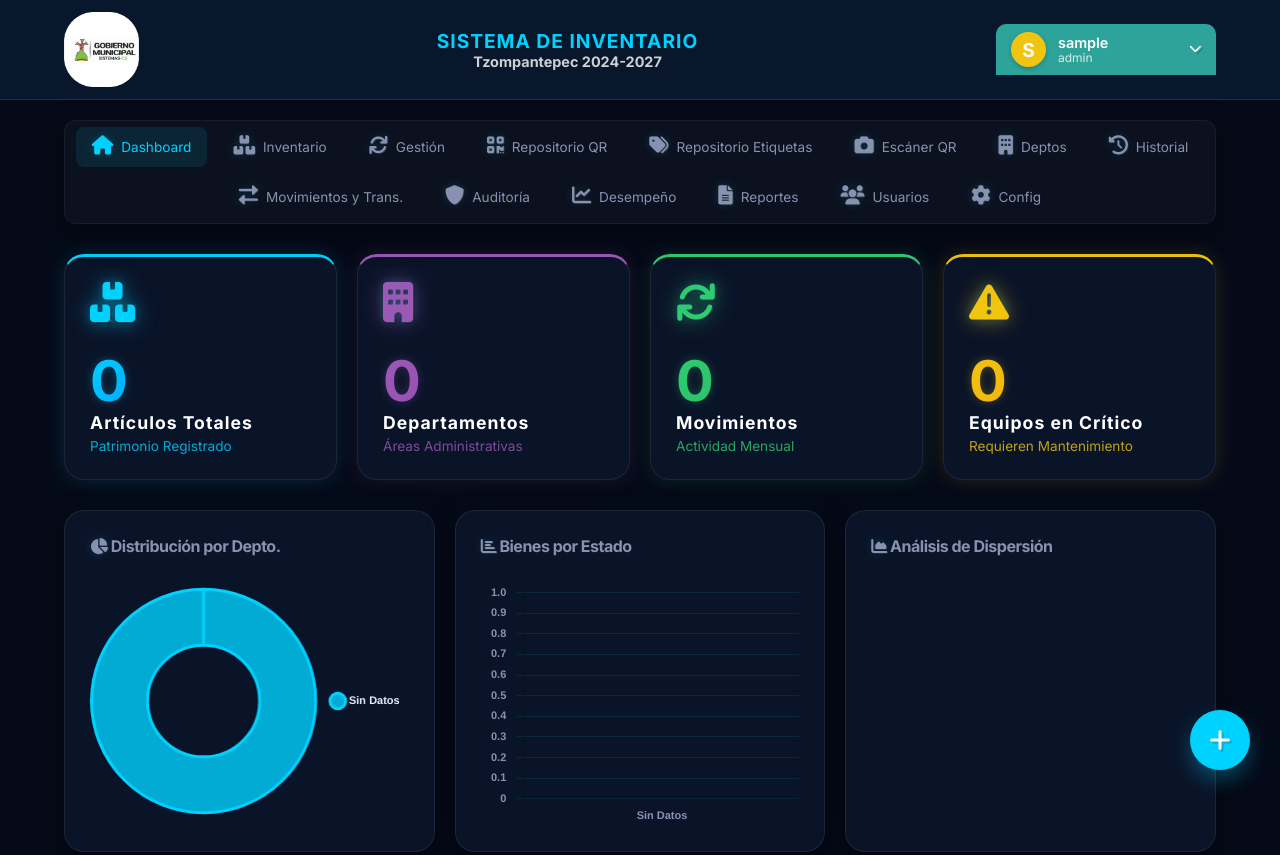
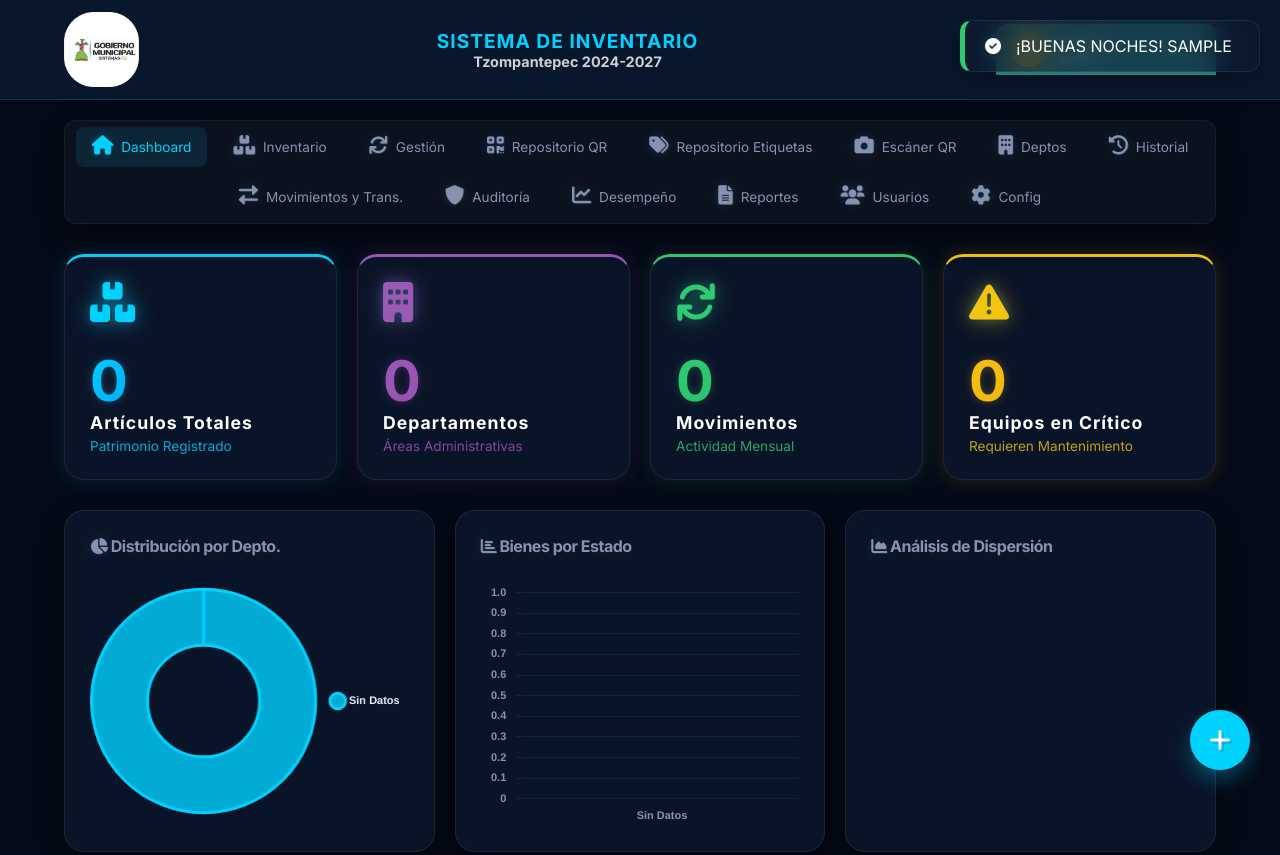
Before and after one commit to jhory1808/sibim-tzompantepec, a website: page index.html in a window 1280 px wide. Shown: the top 855 px of the page. Drawn offline with nearby package versions, Linux system fonts and the light colour scheme; no server answers; sample sign-in values are in the browser's storage.

Commit message:
feat: implement dynamic greetings, system notifications, and enhanced date/time reporting

```diff
--- a/js/app.js
+++ b/js/app.js
@@ -76,6 +76,12 @@ document.addEventListener('DOMContentLoaded', () => {
         Auth.trackPresence(); // Start Heartbeat for Online status
         updateUIForUser();
         handleRolePermissions();
+
+        // Show Welcome Greeting and Init Notifications
+        if (window.location.pathname.includes('index.html')) {
+            showGreeting();
+            initNotifications();
+        }
     }
 
     // Load Dashboard Data if on index.html
@@ -369,11 +375,42 @@ function updateUIForUser() {
             adminTools.style.display = Auth.isAdmin() ? 'block' : 'none';
         }
     } else {
-        // Limpiar UI si no hay usuario (prevenir que se vea 'Admin' o valores previos)
         if (userNameElem) userNameElem.textContent = 'Invitado';
         if (userRoleElem) userRoleElem.textContent = 'Sin Sesión';
         if (avatar) avatar.textContent = '?';
         if (adminTools) adminTools.style.display = 'none';
+    }
+}
+
+function showGreeting() {
+    const user = Auth.getCurrentUser();
+    if (!user) return;
+
+    const now = new Date();
+    const hour = now.getHours();
+    let greeting = "";
+
+    if (hour >= 6 && hour < 12) greeting = "¡BUENOS DÍAS!";
+    else if (hour >= 12 && hour < 19) greeting = "¡BUENAS TARDES!";
+    else greeting = "¡BUENAS NOCHES!";
+
+    // Only show if it's the first time in the session
+    if (!sessionStorage.getItem('greeting_shown')) {
+        setTimeout(() => {
+            UI.showToast(`${greeting} ${user.username.toUpperCase()}`, "success");
+            sessionStorage.setItem('greeting_shown', 'true');
+        }, 1500);
+    }
+}
+
+async function initNotifications() {
+    if (!("Notification" in window)) return;
+
+    if (Notification.permission === "default") {
+        const permission = await Notification.requestPermission();
+        if (permission === "granted") {
+            console.log("Notificaciones activadas por el usuario");
+        }
     }
 }
 
```
Also changed, not shown: pages/user-activity.html (+14 -3 lines).
